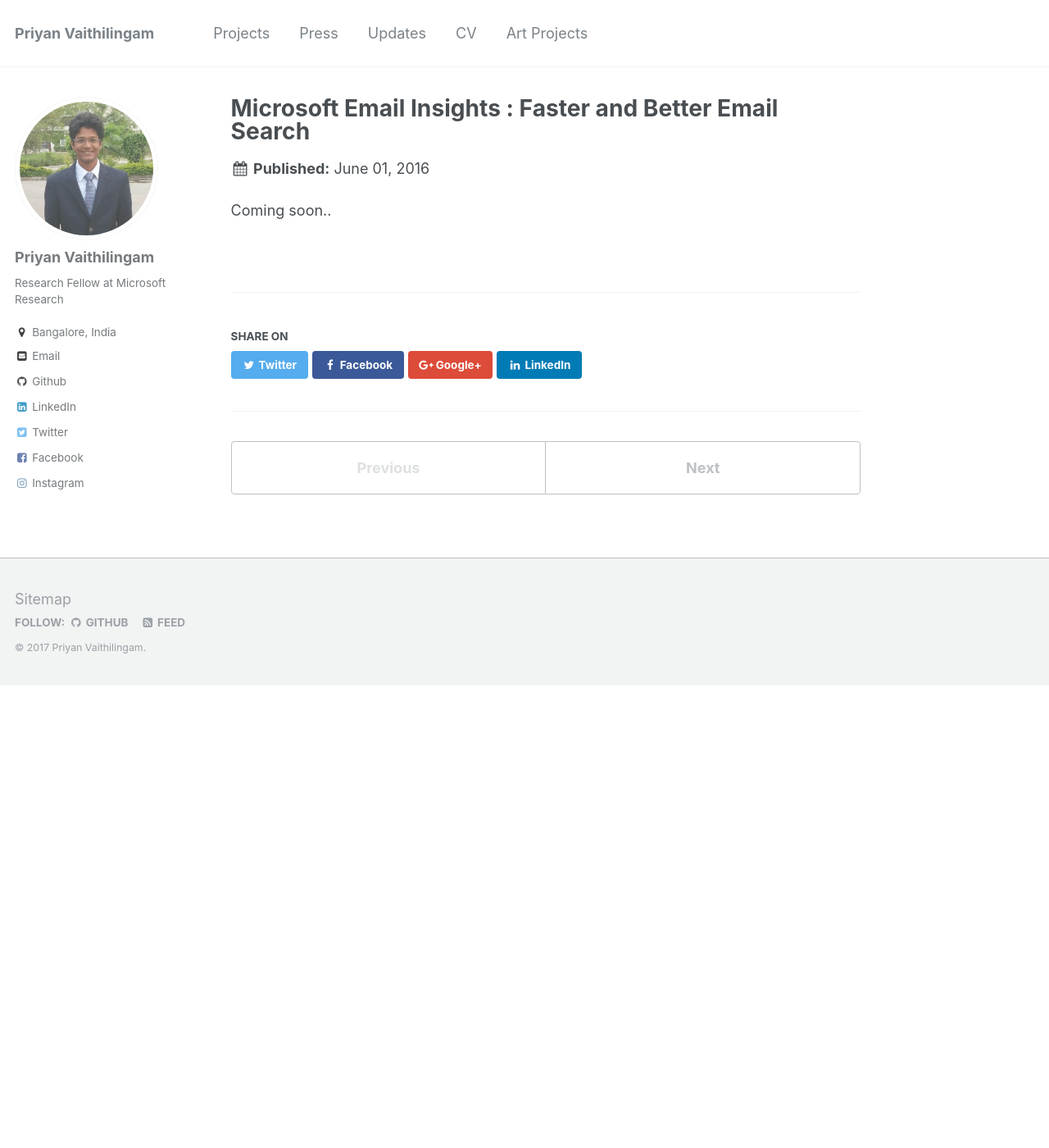
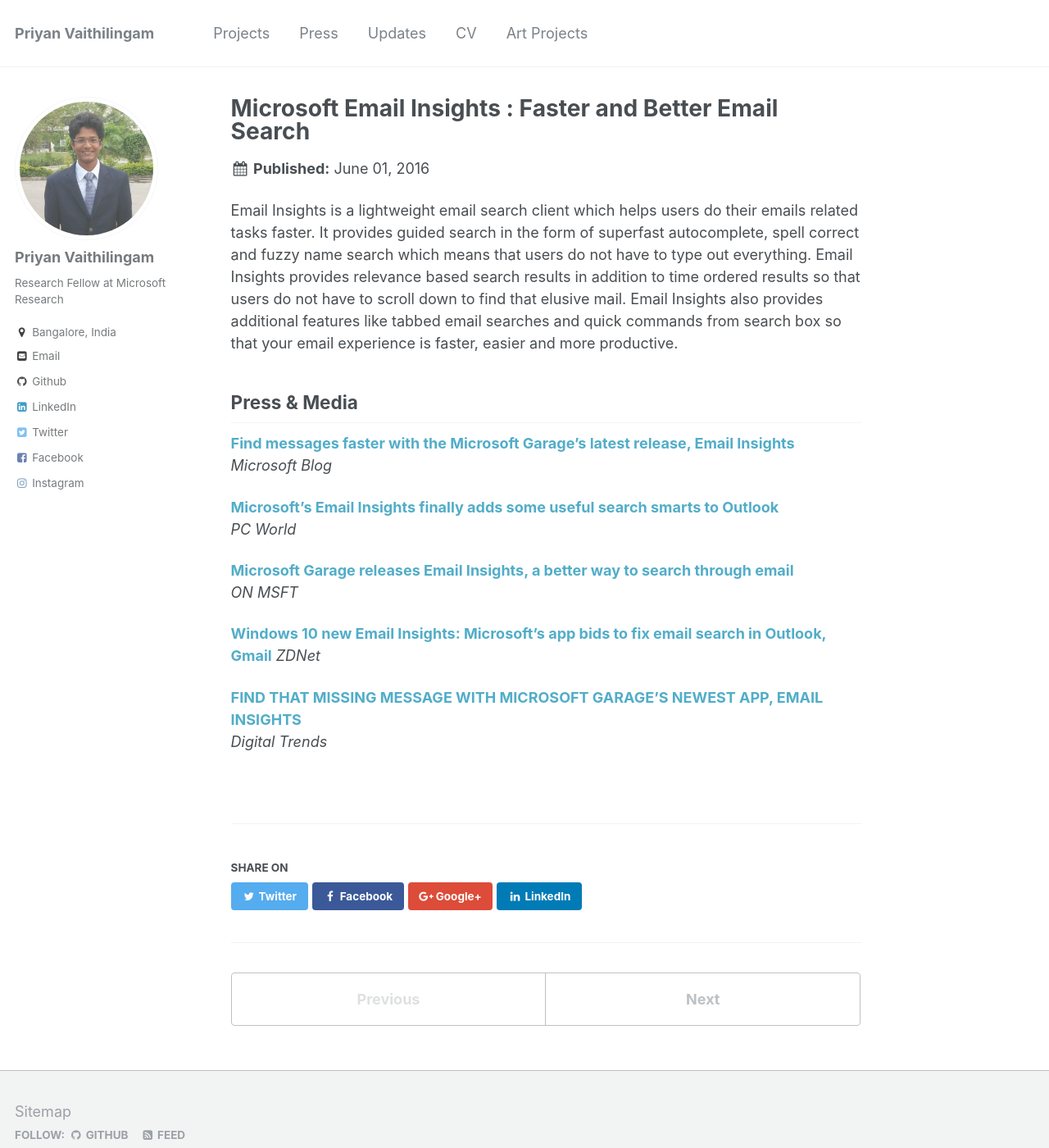
Before and after one commit to priyanmuthu/priyanmuthu.github.io, a Jekyll site: the page built from _projects/2016-06-01-EmailInsights.md, in a window 1280 px wide and 1400 px high. Shown: the whole window at 82% size. Built offline with Jekyll 4.4.1, drawn with Linux system fonts in a browser that asks for light colours.

Commit message:
modified Email Insights

```diff
--- a/_projects/2016-06-01-EmailInsights.md
+++ b/_projects/2016-06-01-EmailInsights.md
@@ -7,4 +7,22 @@
   - /projects/EmailInsights.html
   - /projects/email
 ---
-Coming soon..
+
+Email Insights is a lightweight email search client which helps users do their emails related tasks faster. It provides guided search in the form of superfast autocomplete, spell correct and fuzzy name search which means that users do not have to type out everything. Email Insights provides relevance based search results in addition to time ordered results so that users do not have to scroll down to find that elusive mail. Email Insights also provides additional features like tabbed email searches and quick commands from search box so that your email experience is faster, easier and more productive.
+
+Press & Media
+----
+[**Find messages faster with the Microsoft Garage’s latest release, Email Insights**](https://goo.gl/kt17Zm)
+*Microsoft Blog*
+
+[**Microsoft's Email Insights finally adds some useful search smarts to Outlook**](https://goo.gl/eEvjDM)
+*PC World*
+
+[**Microsoft Garage releases Email Insights, a better way to search through email**](https://goo.gl/LPz8ys)
+*ON MSFT*
+
+[**Windows 10 new Email Insights: Microsoft's app bids to fix email search in Outlook, Gmail**](https://goo.gl/eXDWGX)
+*ZDNet*
+
+[**FIND THAT MISSING MESSAGE WITH MICROSOFT GARAGE'S NEWEST APP, EMAIL INSIGHTS**](https://goo.gl/BLqt9L)
+*Digital Trends*
```
